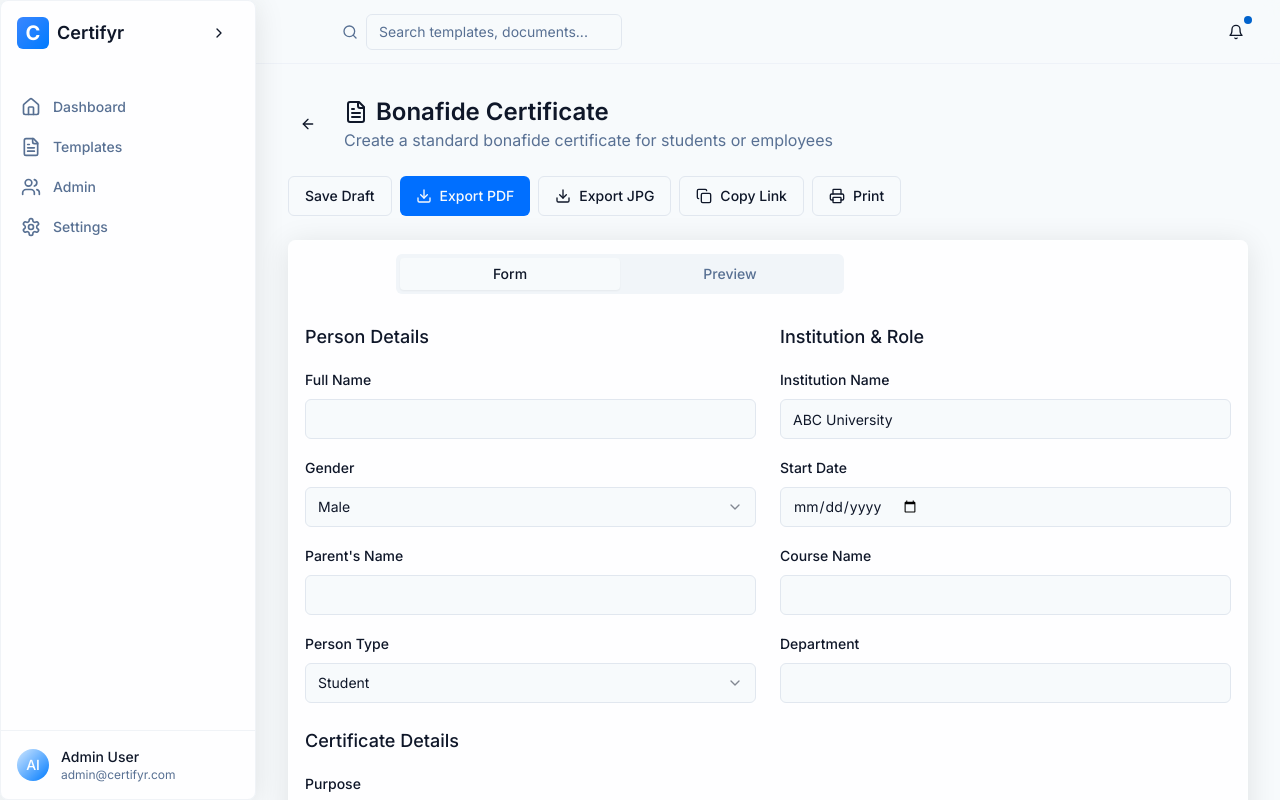
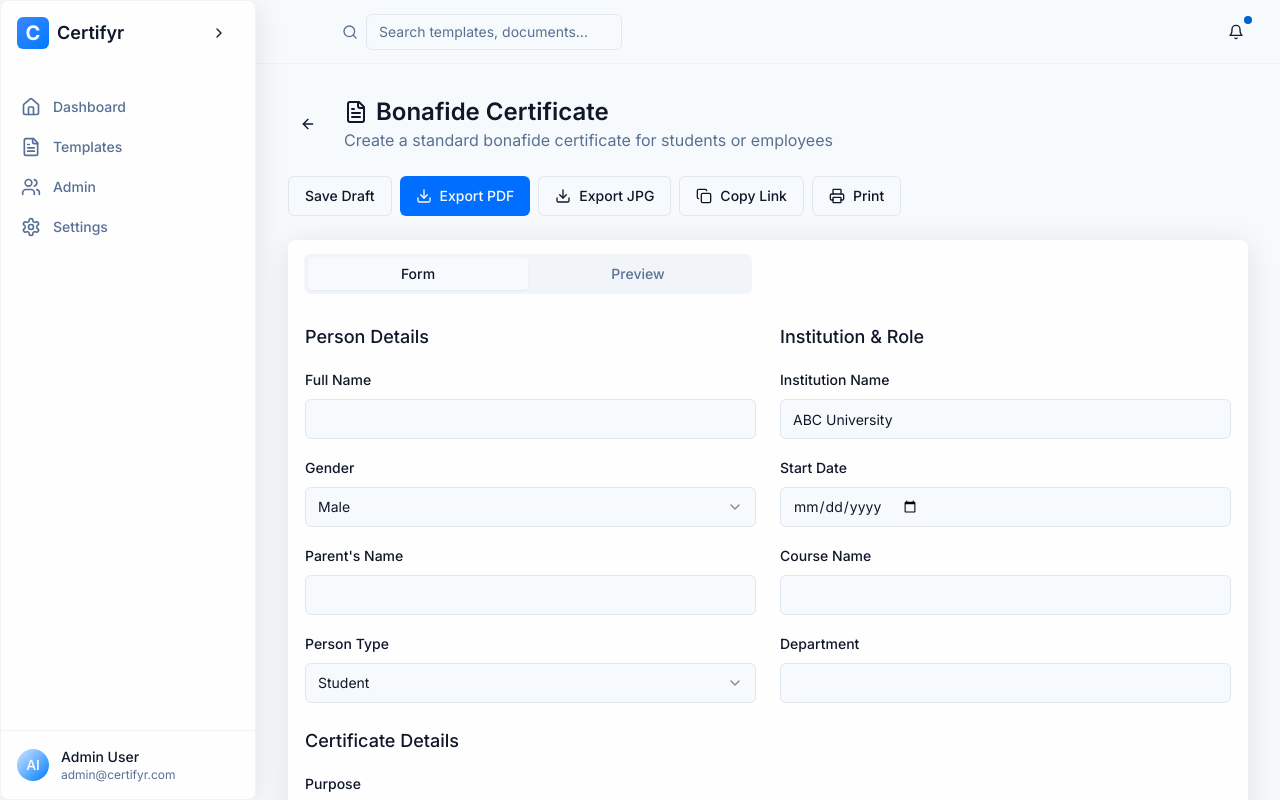
Before and after one commit to harshil12345000/certifyr, a React (Vite) app: page /templates/address-proof-1 in a window 1280 px wide. Shown: the top 800 px of the page. Built offline with nearby package versions, Linux system fonts and the light colour scheme.

Commit message:
Visual edit in Lovable
Edited UI in Lovable

```diff
--- a/src/pages/TemplateDetail.tsx
+++ b/src/pages/TemplateDetail.tsx
@@ -431,7 +431,7 @@ const TemplateDetail = () => {
         {/* Main content */}
         <div className="glass-card">
           <Tabs defaultValue="form">
-            <TabsList className="grid grid-cols-2 w-full max-w-md mb-6 mx-[107px] my-[13px]">
+            <TabsList className="grid grid-cols-2 w-full max-w-md mb-6 my-[13px] mx-[15px]">
               <TabsTrigger value="form">Form</TabsTrigger>
               <TabsTrigger value="preview">Preview</TabsTrigger>
             </TabsList>
```
